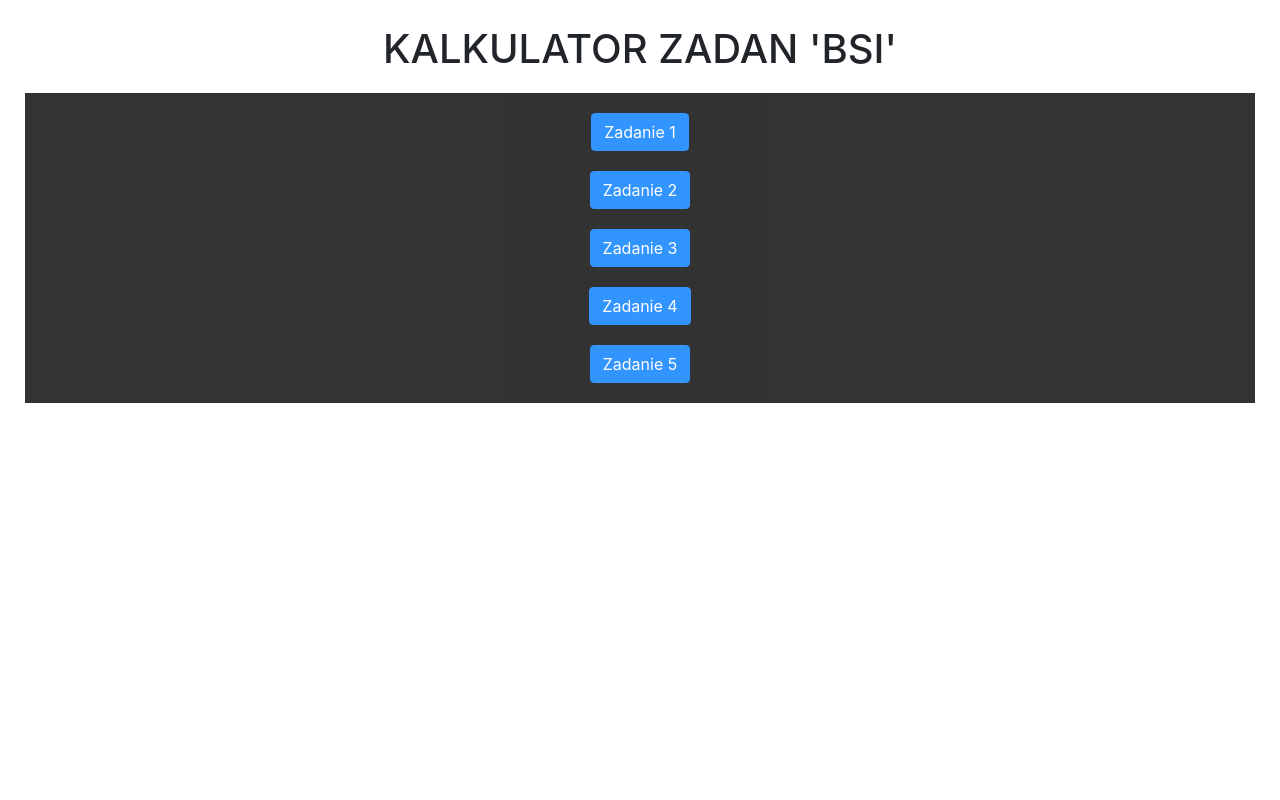
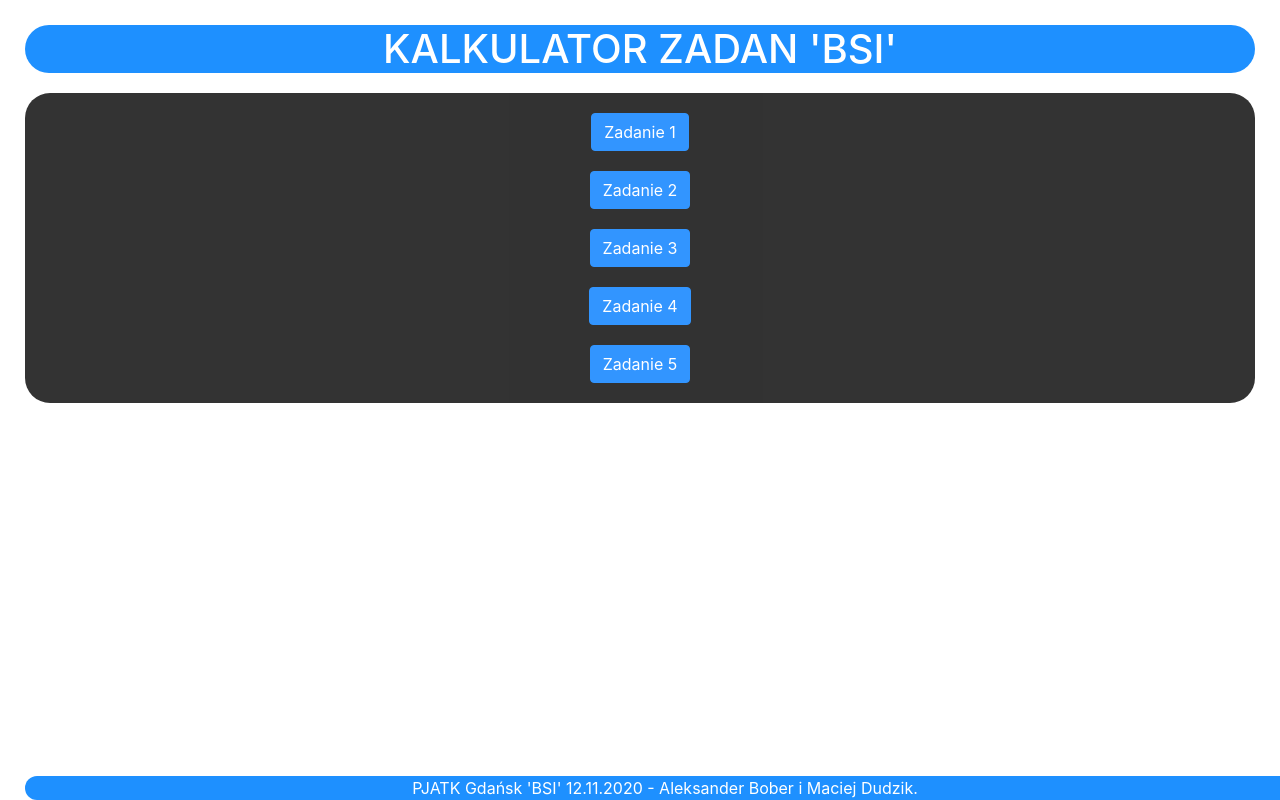
Before and after one commit to C-h-e-s-h-i-r-e/BSI-Calculator, a plain HTML site: page BSI Calc/index.html in a window 1280 px wide. Drawn offline with nearby package versions, Linux system fonts and the light colour scheme.

Commit message:
Maciej Dudzik commit 2
Added min max range of zad5 input, footer & header + css

```diff
--- a/BSI Calc/index.html
+++ b/BSI Calc/index.html
@@ -155,7 +155,7 @@
                 <br>
                 <br>
 
-                Failure rate : <input type="number" id="number11"><br><br>
+                Failure rate : <input type="number" id="number11" placeholder="%" max="100" min="0"><br><br>
                 Number of missions : <input type="number" id="number12"><br><br>
 
 
@@ -187,4 +187,7 @@
     <script src="zadanie5.js"></script>
 
 </body>
+    <footer>
+    PJATK Gdańsk 'BSI' 12.11.2020 - Aleksander Bober i Maciej Dudzik.
+    </footer>
 </html>
--- a/BSI Calc/style.css
+++ b/BSI Calc/style.css
@@ -2,6 +2,11 @@ body {
     background-color: white;
     text-align: center;
     padding : 25px;
+}
+main{
+    border-radius: 25px;
+    background-color: black;
+    opacity: 0.8;
 }
 
 #d1 {
@@ -12,6 +17,7 @@ body {
 }
 
 div {
+    border-radius: 25px;
     margin: 20px;
 }
 
@@ -27,7 +33,18 @@ input {
 	line-height: 17px;
 }
 
-main {
-    background-color: black;
-    opacity: 0.8;
+header {
+    border-radius: 25px;
+    background-color: dodgerblue;
+    color: white;
 }
+
+footer {
+    border-radius: 25px;
+    background-color:dodgerblue;
+    color: white;
+    text-align: center;
+    position:fixed;
+    bottom:0;
+    width: 100%;
+}
```
